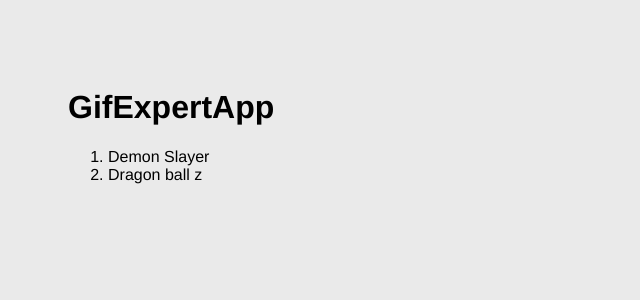
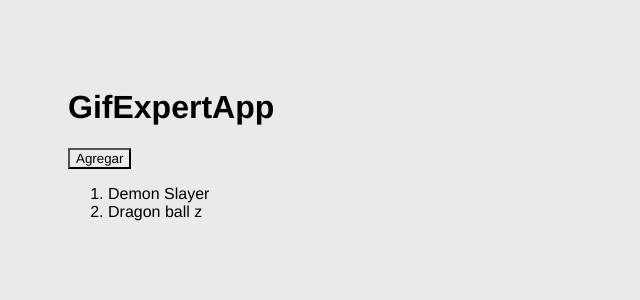
Before and after one commit to VictorLascares/gif-expert-app, a React (Vite) app: page / in a window 1280 px wide. Shown: the top 300 px of the page, without its empty margins (0-640 px from the left). Built offline with nearby package versions, Linux system fonts and the light colour scheme.

Commit message:
Agregando una categoria a lista de categorias

```diff
--- a/src/GifExpertApp.jsx
+++ b/src/GifExpertApp.jsx
@@ -3,12 +3,16 @@
 const GifExpertApp = () => {
     const [categories, setCategories] = useState(['Demon Slayer', 'Dragon ball z']);
 
+    const onAddCategory = () => {
+        const categoria = prompt('Ingresa una cateogoria');
+        setCategories([...categories, categoria]);
+    };
 
     return (
         <>
             <h1>GifExpertApp</h1>
 
-
+            <button onClick={ onAddCategory }>Agregar</button>
             <ol>
                 {
                     categories.map(category => <li key={ category } >{ category }</li>)
```
